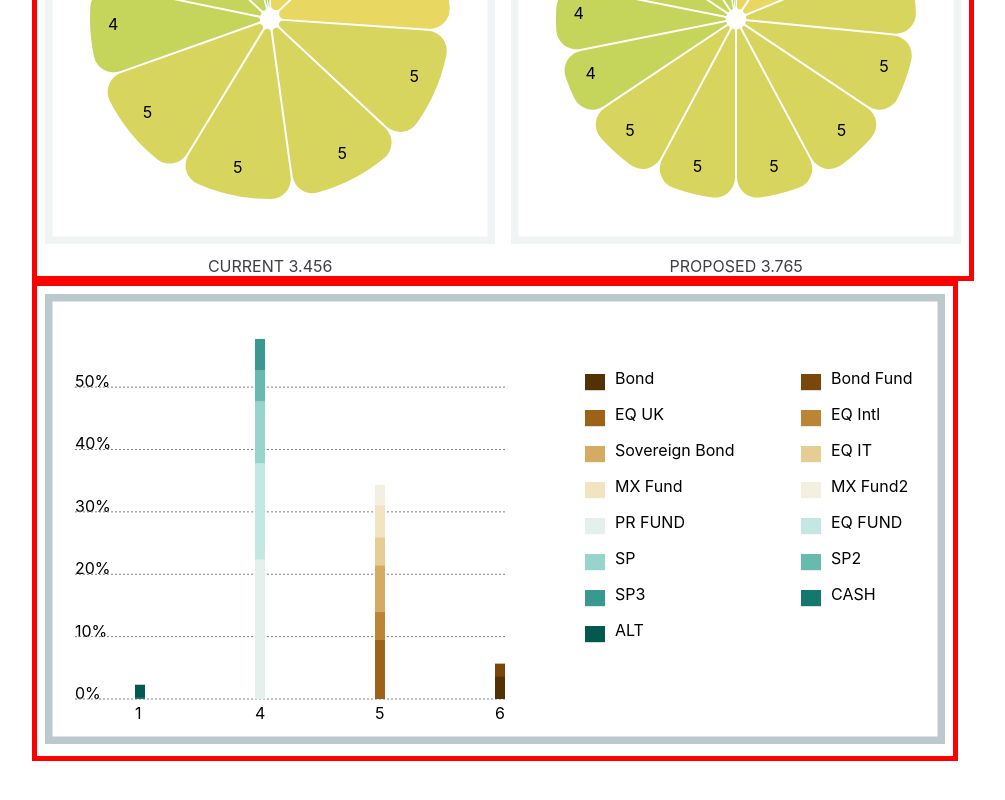
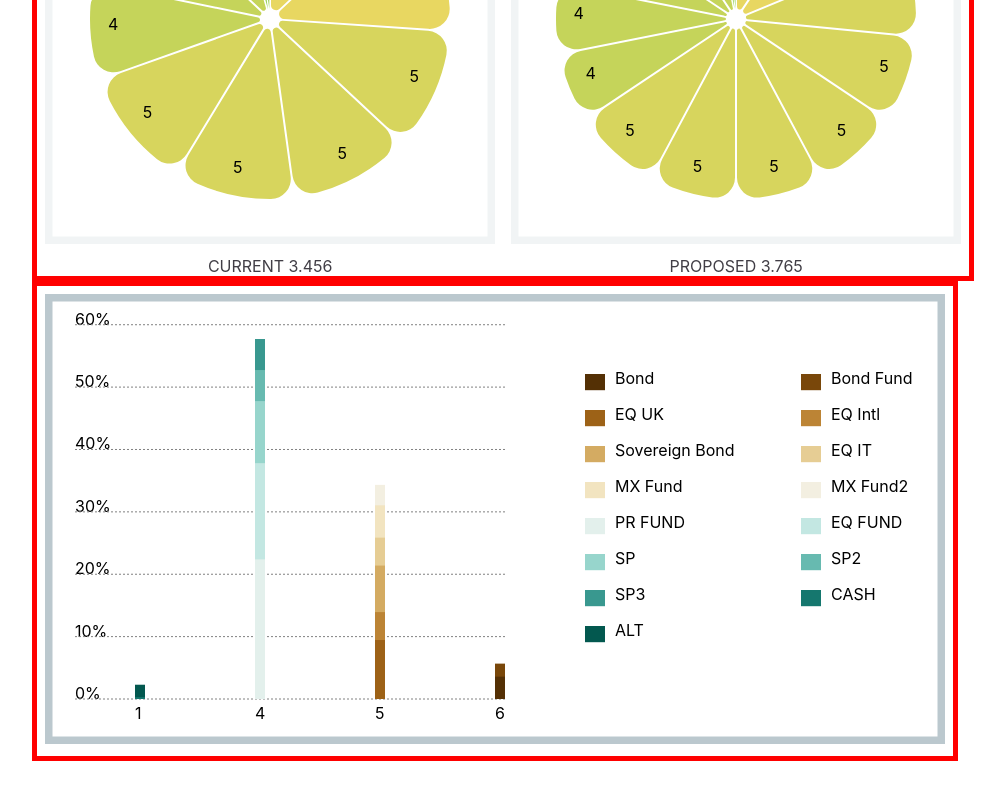
Before and after one commit to colinxsmith/newpie, an Angular app: page / in a window 1280 px wide. Shown: the part 340-1140 px from the top of the page, without its empty margins (39-1044 px from the left). Built offline with nearby package versions, Linux system fonts and the light colour scheme.

Commit message:
try to agregate

```diff
--- a/src/app/barchart/barchart.component.html
+++ b/src/app/barchart/barchart.component.html
@@ -19,10 +19,11 @@
                 <title>border set up</title>
             </rect>
         </g>
-        <g *ngFor="let d of [0,1,2,3,4,5]">
+        <g *ngFor="let d of [0,1,2,3,4,5,6,7,8,9,10]">
+            <g *ngIf="(vscaleGraph(d/10)>boxsize/2*0.05)&&(vscaleGraph(d/10)<boxsize/2)">
             <text [attr.x]="hscaleGraph(-0.5)" [attr.y]="vscaleGraph(0)-(Vrange[0]-vscaleGraph(d/10))">{{percentScale0(d/10)}}</text>
             <line class="lines" [attr.y1]="vscaleGraph(0)-(Vrange[0]-vscaleGraph(d/10))" [attr.y2]="vscaleGraph(0)-(Vrange[0]-vscaleGraph(d/10))" [attr.x1]="hscaleGraph(-0.5)" [attr.x2]="hscaleGraph.range()[1]+10"></line>
-        </g>
+        </g></g>
         <g *ngFor="let d of rankTotals;let i = index">
             <rect class="forgraph" [attr.width]="10" [attr.y]="vscaleGraph(0)-(Vrange[0]-vscaleGraph(d.totalPercent))" [attr.height]="(Vrange[0]-vscaleGraph(d.totalPercent))" [attr.x]="hscaleGraph(i+0.1)" >
                 <title>{{'i:'+i+' rankings:'+d.id+' total percent:'+percentScale(d.totalPercent)}}</title>
--- a/src/app/twopiecharts/twopiecharts.component.ts
+++ b/src/app/twopiecharts/twopiecharts.component.ts
@@ -40,7 +40,15 @@ export class TwopiechartsComponent implements OnInit {
   figureArcs = d3.arc();
   ngOnInit() {
     console.log(this.portfolioData);
-    this.pie1 = d3.pie().sort(null)(this.portfolioData.rankingDistribution.map(d => +d.ranking));
+    const getUniqueValues = (array:Array<number>) => (
+      array.filter((currentValue, index, arr) => (
+        arr.indexOf(currentValue) === index
+      ))
+    );
+
+    const together=/*getUniqueValues*/(this.portfolioData.rankingDistribution.map(d=>+d.ranking));
+    console.log(together)
+    this.pie1 = d3.pie().sort(null)(together);
     this.figureArcs = d3.arc()
       .padRadius(this.padRadius)
       .padAngle(this.padAngle)
```
